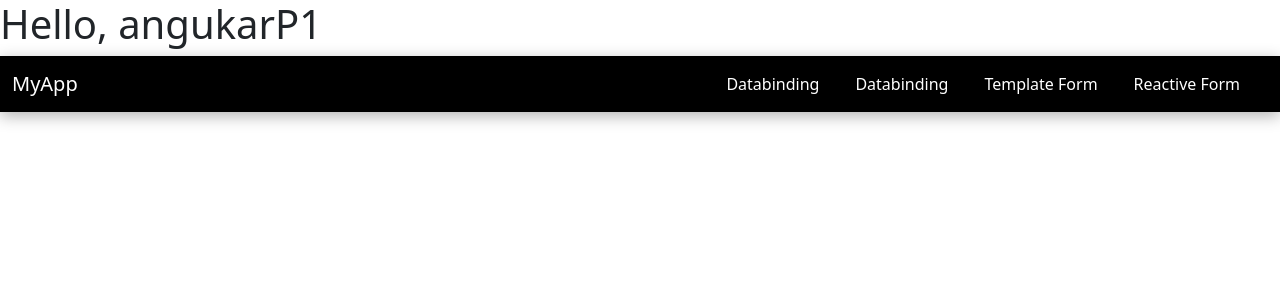
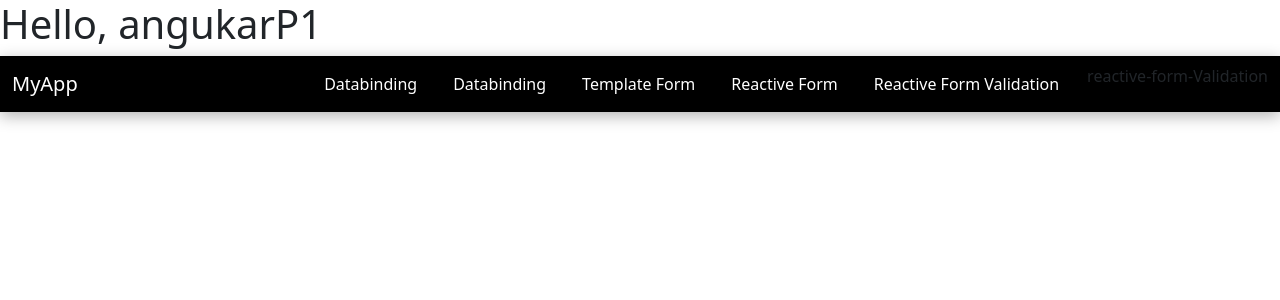
Before and after one commit to akshayrakhunde01/Anuglar, an Angular app: page / in a window 1280 px wide. Shown: the top 300 px of the page. Built offline with nearby package versions, Linux system fonts and the light colour scheme.

Commit message:
Add navigation link for Reactive Form Validation in the navbar

```diff
--- a/src/app/app.component.html
+++ b/src/app/app.component.html
@@ -92,6 +92,12 @@
                   <i class="bi bi-arrow-right-circle"></i>Reactive Form
                 </a>
               </li>
+              <li class="nav-item">
+                <a class="nav-link" href="#" routerLink="reactive-form-Validation">
+                  <i class="bi bi-arrow-right-circle"></i>Reactive Form Validation
+                </a>
+              </li>
+              reactive-form-Validation
             </ul>
           </div>
         </div>
```
